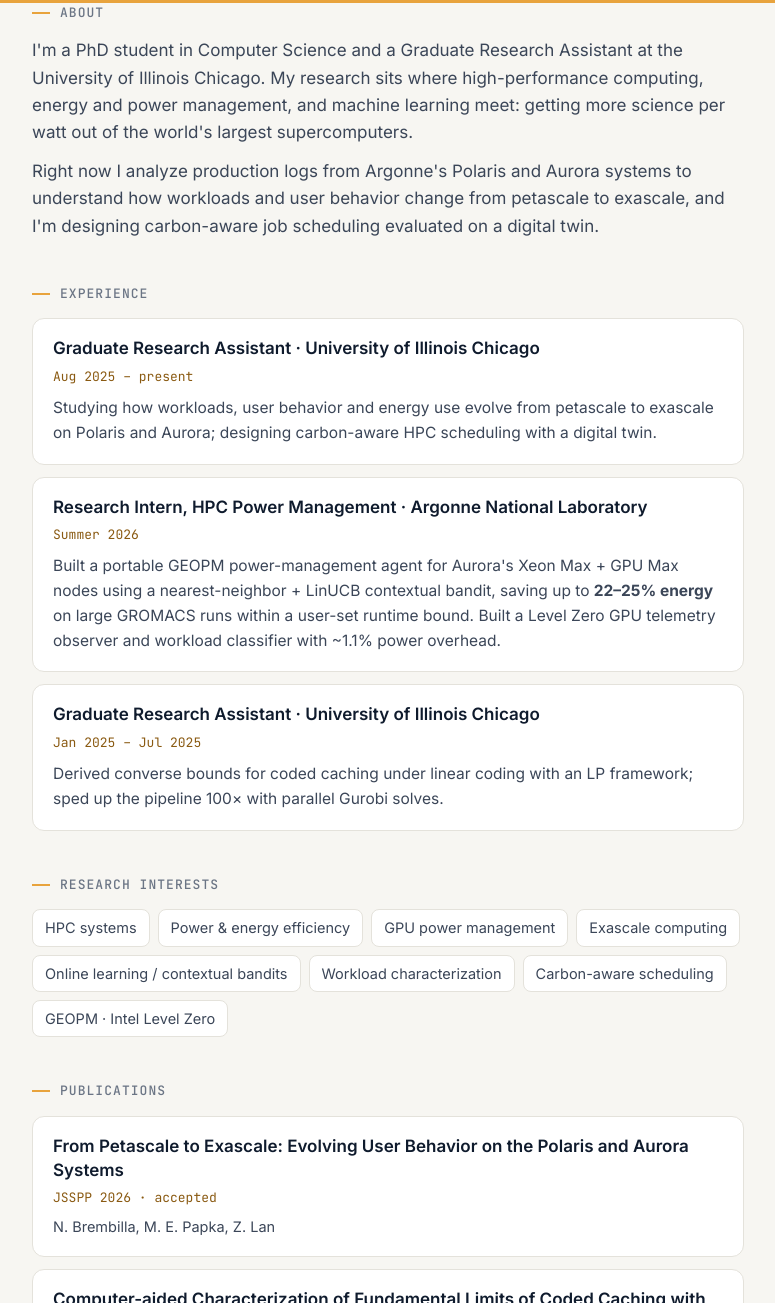
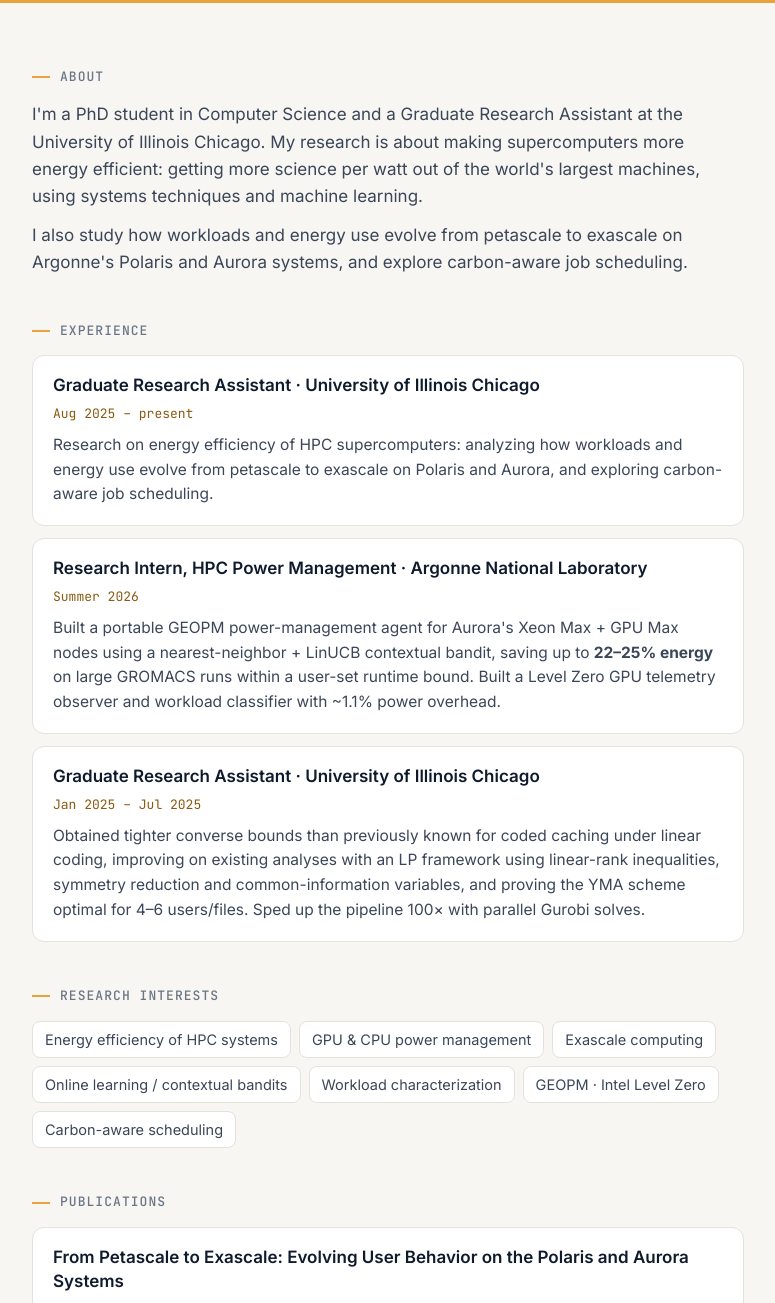
Before and after one commit to BrembillaNiccolo/BrembillaNiccolo.github.io, a plain HTML site: page index.html in a window 1280 px wide. Shown: the part 355-1658 px from the top of the page, without its empty margins (252-1027 px from the left). Drawn offline with Linux system fonts and the light colour scheme.

Commit message:
Revise personal information and research details in index.html
Updated content to reflect current research focus and experience.

```diff
--- a/index.html
+++ b/index.html
@@ -34,7 +34,7 @@
   .btn.primary:hover{background:#f0b459}
   .btn svg{width:18px;height:18px;flex:none}
 
-  main{padding:48px 0 24px}
+  main.wrap{padding-top:64px;padding-bottom:24px}
   section{margin-bottom:44px}
   h2{font-family:"JetBrains Mono",ui-monospace,monospace;font-size:13px;font-weight:500;letter-spacing:.08em;text-transform:uppercase;color:var(--muted);margin-bottom:14px;display:flex;align-items:center;gap:10px}
   h2::before{content:"";width:18px;height:2px;background:var(--accent)}
@@ -58,6 +58,7 @@
   @media (max-width:520px){
     body{font-size:16px}
     header{padding:48px 0 44px}
+    main.wrap{padding-top:48px}
     .btn{flex:1 1 calc(50% - 10px);justify-content:center}
   }
 </style>
@@ -71,7 +72,7 @@
     <p class="role"><strong>PhD Student in Computer Science &amp; Graduate Research Assistant</strong><br>University of Illinois Chicago · Chicago, IL</p>
 
     <nav class="links">
-      <a class="btn primary" href="https://www.linkedin.com/in/niccol%C3%B2-brembilla-hpc/" target="_blank" rel="noopener">
+      <a class="btn primary" href="https://www.linkedin.com/in/brembillaniccolo/" target="_blank" rel="noopener">
         <svg viewBox="0 0 24 24" fill="currentColor" aria-hidden="true"><path d="M20.45 20.45h-3.56v-5.57c0-1.33-.02-3.04-1.85-3.04-1.85 0-2.14 1.45-2.14 2.94v5.67H9.34V9h3.42v1.56h.05c.48-.9 1.64-1.85 3.37-1.85 3.6 0 4.27 2.37 4.27 5.46v6.28zM5.34 7.43a2.06 2.06 0 1 1 0-4.13 2.06 2.06 0 0 1 0 4.13zM7.12 20.45H3.56V9h3.56v11.45zM22.22 0H1.77C.79 0 0 .77 0 1.73v20.54C0 23.23.79 24 1.77 24h20.45c.98 0 1.78-.77 1.78-1.73V1.73C24 .77 23.2 0 22.22 0z"/></svg>
         LinkedIn
       </a>
@@ -94,8 +95,8 @@
 <main class="wrap">
   <section>
     <h2>About</h2>
-    <p>I'm a PhD student in Computer Science and a Graduate Research Assistant at the University of Illinois Chicago. My research sits where high-performance computing, energy and power management, and machine learning meet: getting more science per watt out of the world's largest supercomputers.</p>
-    <p>Right now I analyze production logs from Argonne's Polaris and Aurora systems to understand how workloads and user behavior change from petascale to exascale, and I'm designing carbon-aware job scheduling evaluated on a digital twin.</p>
+    <p>I'm a PhD student in Computer Science and a Graduate Research Assistant at the University of Illinois Chicago. My research is about making supercomputers more energy efficient: getting more science per watt out of the world's largest machines, using systems techniques and machine learning.</p>
+    <p>I also study how workloads and energy use evolve from petascale to exascale on Argonne's Polaris and Aurora systems, and explore carbon-aware job scheduling.</p>
   </section>
 
   <section>
@@ -103,7 +104,7 @@
     <div class="pub">
       <div class="title">Graduate Research Assistant · University of Illinois Chicago</div>
       <div class="venue">Aug 2025 – present</div>
-      <p style="margin-top:8px;font-size:15.5px">Studying how workloads, user behavior and energy use evolve from petascale to exascale on Polaris and Aurora; designing carbon-aware HPC scheduling with a digital twin.</p>
+      <p style="margin-top:8px;font-size:15.5px">Research on energy efficiency of HPC supercomputers: analyzing how workloads and energy use evolve from petascale to exascale on Polaris and Aurora, and exploring carbon-aware job scheduling.</p>
     </div>
     <div class="pub">
       <div class="title">Research Intern, HPC Power Management · Argonne National Laboratory</div>
@@ -113,21 +114,20 @@
     <div class="pub">
       <div class="title">Graduate Research Assistant · University of Illinois Chicago</div>
       <div class="venue">Jan 2025 – Jul 2025</div>
-      <p style="margin-top:8px;font-size:15.5px">Derived converse bounds for coded caching under linear coding with an LP framework; sped up the pipeline 100× with parallel Gurobi solves.</p>
+      <p style="margin-top:8px;font-size:15.5px">Obtained tighter converse bounds than previously known for coded caching under linear coding, improving on existing analyses with an LP framework using linear-rank inequalities, symmetry reduction and common-information variables, and proving the YMA scheme optimal for 4–6 users/files. Sped up the pipeline 100× with parallel Gurobi solves.</p>
     </div>
   </section>
 
   <section>
     <h2>Research interests</h2>
     <div class="chips">
-      <span class="chip">HPC systems</span>
-      <span class="chip">Power &amp; energy efficiency</span>
-      <span class="chip">GPU power management</span>
+      <span class="chip">Energy efficiency of HPC systems</span>
+      <span class="chip">GPU &amp; CPU power management</span>
       <span class="chip">Exascale computing</span>
       <span class="chip">Online learning / contextual bandits</span>
       <span class="chip">Workload characterization</span>
+      <span class="chip">GEOPM · Intel Level Zero</span>
       <span class="chip">Carbon-aware scheduling</span>
-      <span class="chip">GEOPM · Intel Level Zero</span>
     </div>
   </section>
 
```
